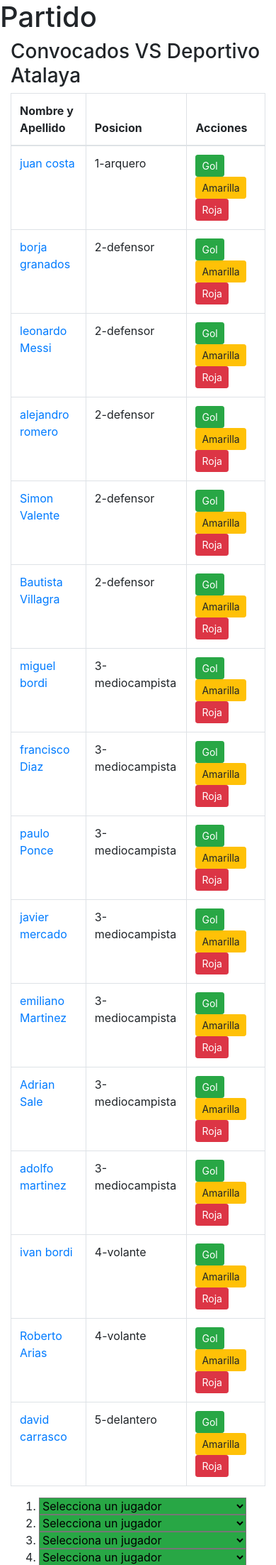
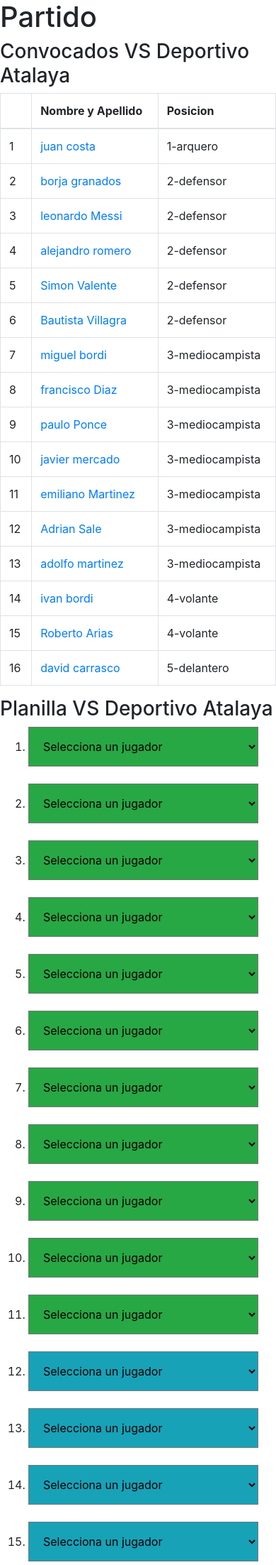
Before and after one commit to mateobordi1/finalll, a Django app: page /partido/2 in a window 390 px wide. Shown: the part 58-2263 px from the top of the page at 71% size. Run offline with Django 3.2, Linux system fonts and the light colour scheme; a user stored in the database is signed in; data comes from the database, SQL or seed files in the repository; both versions use the stored data as it was after the commit; some libraries are stand-ins or nearby versions.

Commit message:
botones partido ocultados cuando no hay jugador seleccionado

```diff
--- a/network/static/network/script.js
+++ b/network/static/network/script.js
@@ -113,7 +113,40 @@ document.addEventListener('DOMContentLoaded', function(){
         select.addEventListener('change', ocultarSeleccionados);
     });
 
-function getCookie(name) {
+    function gestionarSeleccion() {
+        const selectElements = document.querySelectorAll('.select-jugador');
+        console.log(selectElements)
+
+    selectElements.forEach((select) => {
+        const selectId = select.getAttribute('data-select');
+        const golesInput = document.querySelector(`.goles-input[data-select="${selectId}"]`);
+        const amarillaBtn = document.querySelector(`.agregar-amarilla[data-select="${selectId}"]`);
+        const rojaBtn = document.querySelector(`.agregar-roja[data-select="${selectId}"]`);
+
+        if (select.value === "" || select.value === null) {
+            golesInput.style.display = 'none';
+            amarillaBtn.style.display = 'none';
+            rojaBtn.style.display = 'none';
+        } else {
+            golesInput.style.display = 'inline-block';
+            amarillaBtn.style.display = 'inline-block';
+            rojaBtn.style.display = 'inline-block';
+
+        }
+    });
+      }
+
+      // Llama a la función para configurar la visibilidad inicial
+      gestionarSeleccion();
+
+      // Escucha el evento change de cada select para actualizar la visibilidad
+      document.querySelectorAll('.select-jugador').forEach((select) => {
+        select.addEventListener('change', gestionarSeleccion);
+      });
+
+
+
+    function getCookie(name) {
         const cookieValue = document.cookie.match('(^|;)\\s*' + name + '\\s*=\\s*([^;]+)');
         return cookieValue ? cookieValue.pop() : '';
       }
--- a/network/static/network/styles.css
+++ b/network/static/network/styles.css
@@ -1,3 +1,7 @@
 .botones_a_categoria{
     background-color: aqua;
 }
+
+.ocultar {
+    display: none;
+}
--- a/network/templates/network/modificar_categoria.html
+++ b/network/templates/network/modificar_categoria.html
@@ -3,7 +3,8 @@
 {% block body %}
     <h3> Modificar Categoria</h3>
     {% for jugador in jugadores %}
-    <div class=" col-md-4">
+    <div class=" col-md-12 ">
+            <div class="col-md-12 btn btn-success btn-sm"  >{{ forloop.counter }}</div>
             <div>
                 <p>{{jugador.first_name}} {{jugador.last_name}}</p>
             </div>
--- a/network/templates/network/partido.html
+++ b/network/templates/network/partido.html
@@ -3,28 +3,25 @@
 {% block body %}
 
 <h1>Partido</h1>
-<div class="container">
+<div >
     <div class="row">
-        <div class="col-md-6">
+        <div class="col-md-4">
             <h3>Convocados VS {{convocatoria.rival}}</h3>
             <table class="table table-bordered">
                 <thead>
                     <tr>
+                        <th></th>
                         <th>Nombre y Apellido </th>
                         <th>Posicion </th>
-                        <th>Acciones</th>
+
                     </tr>
                 </thead>
                 <tbody class="lista-convocados">
                     {% for user in convocatoria.usuarios.all|dictsort:"posicion" %}
                         <tr>
+                            <td>{{ forloop.counter}} </td>
                             <td> <a href="{% url 'jugador' user.id %}" >{{ user.first_name }} {{ user.last_name }}</a></td>
                             <td>{{user.posicion}} </td>
-                            <td>
-                                <button class="btn btn-success btn-sm agregar-gol" data-id="{{ user.id }}">Gol</button>
-                                <button class="btn btn-warning btn-sm agregar-amarilla" data-id="{{ user.id }}">Amarilla</button>
-                                <button class="btn btn-danger btn-sm agregar-roja" data-id="{{ user.id }}">Roja</button>
-                            </td>
                         </tr>
                     {% empty %}
                         <tr>
@@ -36,16 +33,23 @@
 
         </div>
 
-        <div class="col-md-6">
+        <div class="col-md-8" >
+            <h3>Planilla VS {{convocatoria.rival}}</h3>
             <ol id="lista-seleccion">
                 {% for _ in "1111111111111111" %}
                     <li>
-                        <select class="{% if forloop.counter <= 11 %}bg-success{% else%}bg-info{% endif %} ">
+                        <select class="{% if forloop.counter <= 11 %}bg-success{% else%}bg-info{% endif %} p-3 select-jugador" data-select="{{ forloop.counter }}">
                             <option value="" disabled selected>Selecciona un jugador</option>
                             {% for user in convocatoria.usuarios.all|dictsort:"posicion" %}
                                 <option value="{{user.id}}">{{user.first_name}} {{user.last_name}} {{user.posicion}} </option>
                             {% endfor %}
                         </select>
+                        <input data-select="{{ forloop.counter }}" type="number" class="goles-input" data-id="{{ user.id }}" placeholder="Goles">
+
+                        <button data-select="{{ forloop.counter }}" class="btn btn-warning btn-sm agregar-amarilla p-3" data-id="{{ user.id }}">Amarilla</button>
+                        <button data-select="{{ forloop.counter }}" class="btn btn-danger btn-sm agregar-roja p-3" data-id="{{ user.id }}">Roja</button>
+                        <br>
+                        <br>
                     </li>
                 {% endfor %}
             </ol>
@@ -76,8 +80,9 @@
             <label for="comentario">Comentario:</label>
             <textarea type="text" class="form-control"  name="comentario" id="comentario" placeholder="Comentario"></textarea>
         </div>
-        <button type="submit" class="btn btn-primary"> Guardar Edicion</button>
+        <button type="submit" class="btn btn-primary p-2"> Guardar Edicion</button>
     </form>
+    <button class="btn btn-danger p-5 "> Finalizar Partido</button>
 </div>
 
 {% endblock %}
```
Also changed, not shown: db.sqlite3.
